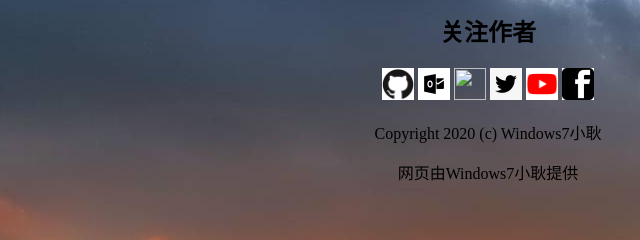
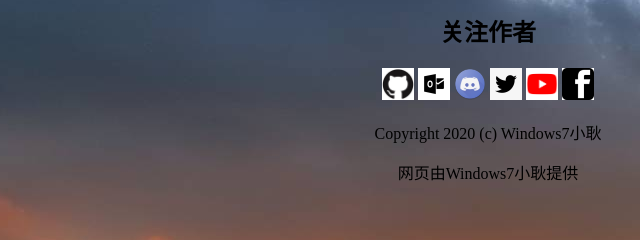
Before and after one commit to Windows7XiaoGeng-bilibili/Windows7XiaoGeng-bilibili, a plain HTML site: page html/About.html in a window 1280 px wide. Shown: the part 132-372 px from the top of the page, 152-792 px from the left. Drawn offline with Linux system fonts and the light colour scheme.

Commit message:
Update About.html

```diff
--- a/html/About.html
+++ b/html/About.html
@@ -11,7 +11,7 @@
    <p><center><h2>关注作者</h2></center></p>
 <p><center><a href="https://github.com/windows7xiaogeng-bilibili"><img src="../ico/github.jpg" height="32" width="32"></a>
 <a href="mailto:xsxg123456@outlook.com"><img src="../ico/outlook.gif" height="32" width="32"></a>
-<a href="https://discord.gg/9MP5qk2"><img src="ico/discord.png" height="32" width="32"></a>
+<a href="https://discord.gg/9MP5qk2"><img src="../ico/discord.png" height="32" width="32"></a>
 <a href="html/404.html"><img src="../ico/twitter.jpg" height="32" width="32"></a>
 <a href="html/404.html"><img src="../ico/youtube.png" height="32" width="32"></a>
 <a href="html/404.html"><img src="../ico/facebook.jpg" height="32" width="32"></a></center><P>
```
